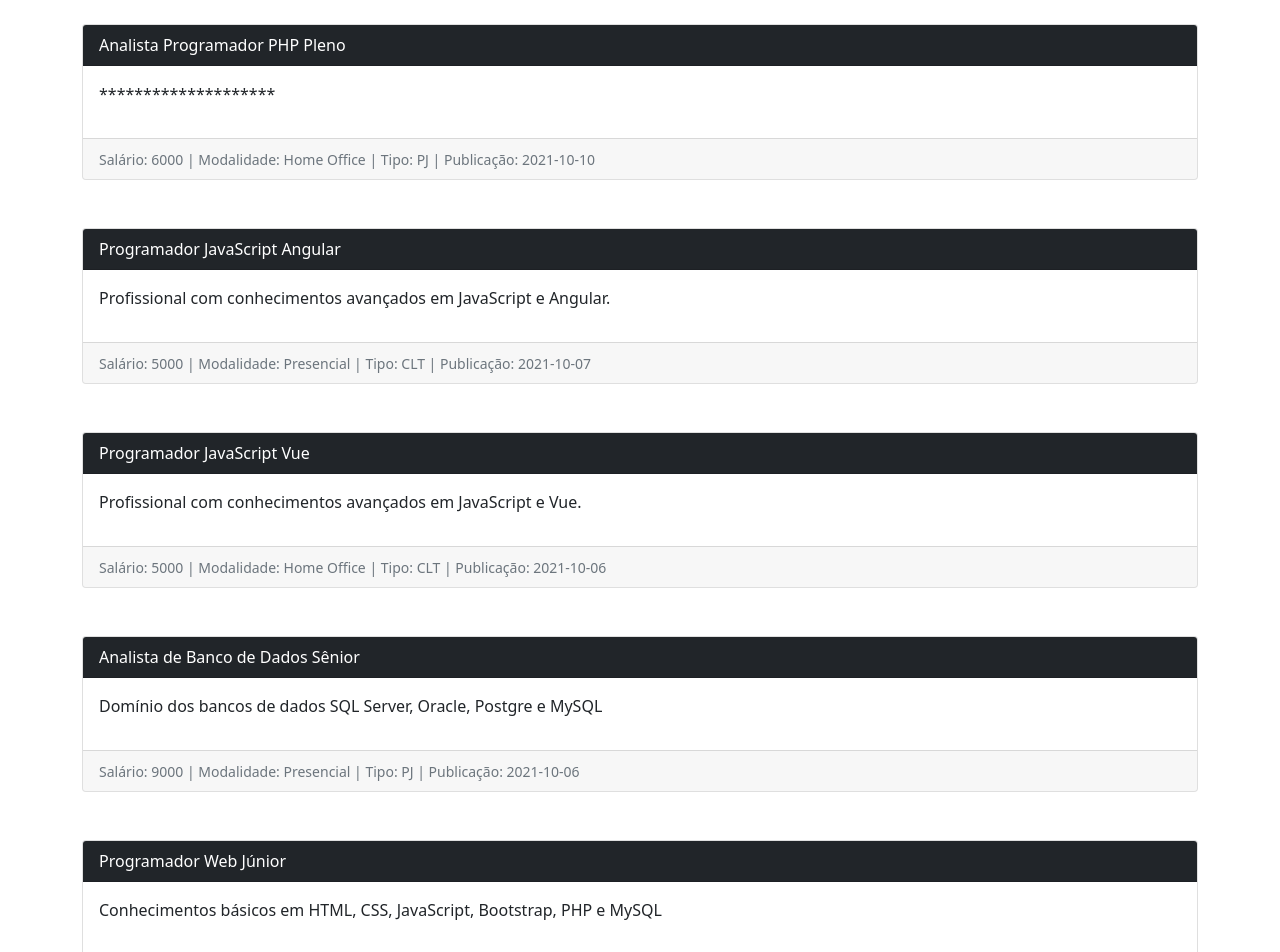
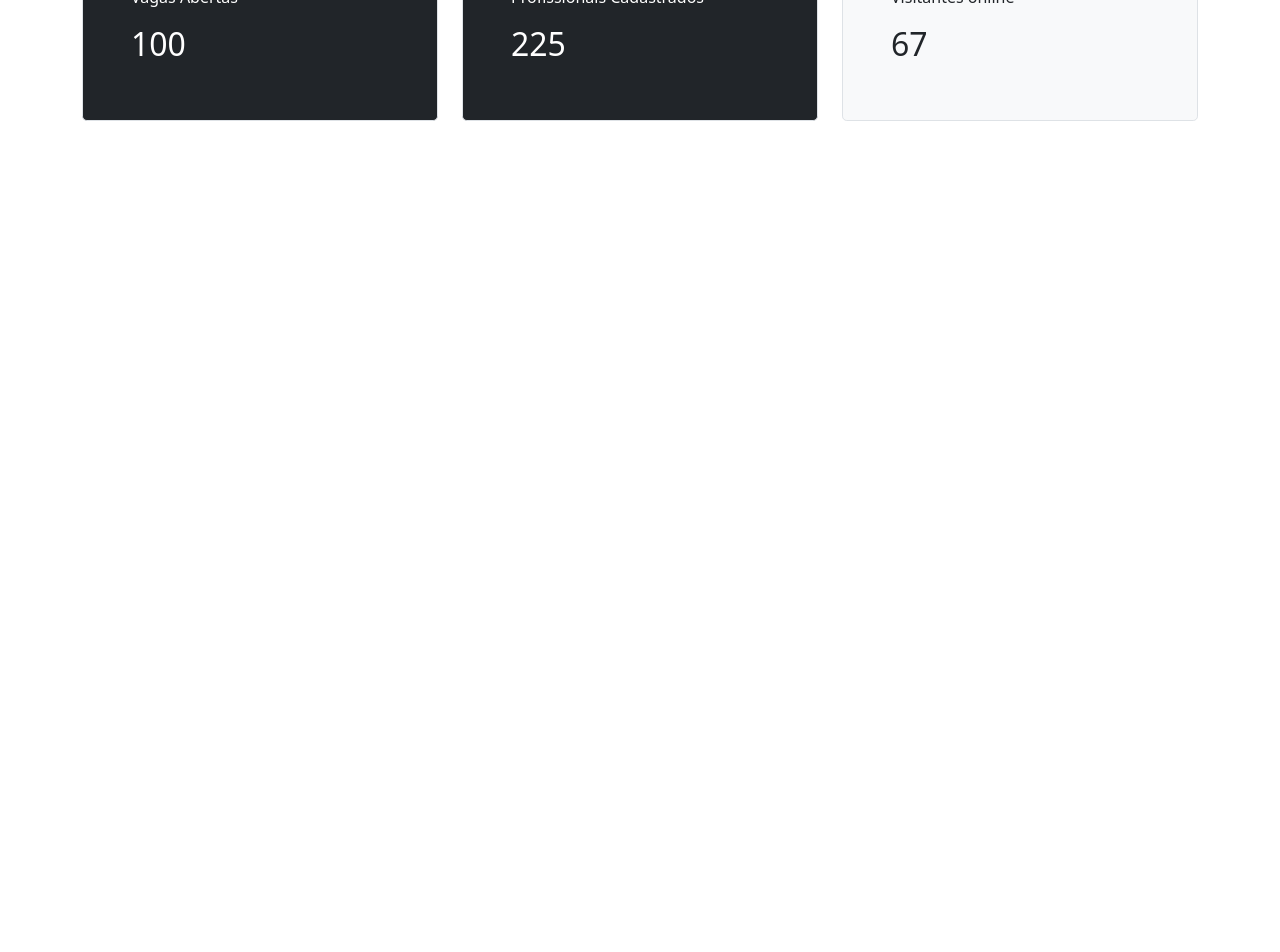
Before and after one commit to marcelocsantos7/VueMaster, a Vue app: page / in a window 1280 px wide. Shown: the part 640-1592 px from the top of the page. After the commit the page ends 800 px from the top, so only its background shows below. Built offline with nearby package versions, Linux system fonts and the light colour scheme.

Commit message:
atualizando PublicarVaga

```diff
--- a/src/components/comuns/Vaga.vue
+++ b/src/components/comuns/Vaga.vue
@@ -5,8 +5,9 @@
 			<p>{{ descricao }}</p>
 		</div>
 		<div class="card-footer">
-			<small class="text-muted">Salário: {{ salario }} | Modalidade: {{ modalidade }} | Tipo: {{ tipo }} | Publicação: {{
-				publicacao }}</small>
+			<small class="text-muted">Salário: {{ salario }} | Modalidade: {{ getModalidade }} | Tipo: {{ getTipo }} |
+				Publicação: {{
+					getPublicacao }}</small>
 		</div>
 	</div>
 </template>
@@ -48,6 +49,26 @@ export default {
 			required: true
 		},
 	},
+	computed: {
+		getModalidade() {
+			switch (this.modalidade) {
+				case "1": return 'Home Office'
+				case "2": return 'Presencial'
+			}
+			return ''
+		},
+		getTipo() {
+			switch (this.tipo) {
+				case "1": return 'CLT'
+				case "2": return 'PJ'
+			}
+			return ''
+		},
+		getPublicacao() {
+			let dataPublicacao = new Date(this.publicacao)
+			return dataPublicacao.toLocaleDateString('pt-BR')
+		}
+	}
 	// created() {
 	// 	console.log('titulo =', typeof this.titulo)
 	// 	console.log('descricao =', typeof this.descricaoVaga)
--- a/src/components/layouts/Content.vue
+++ b/src/components/layouts/Content.vue
@@ -1,20 +1,18 @@
 <template>
-
   <div>
     <h1>{{ titulo }}</h1>
-        <button @click="atualizarComponente()">Atualizar</button>
+    <!-- <button @click="atualizarComponente()">Atualizar</button> -->
     <button @click="conteudo = 'Home'">Home</button>
     <button @click="conteudo = 'Publicar'">Publicar Vaga</button>
-        <p>Propriedade com v-bind :class="$style['teste']" = {{ $style }}</p>
+    <!-- <p>Propriedade com v-bind :class="$style['teste']" = {{ $style }}</p>
         <div :class="$style['teste']">Classe teste</div>
-        <div>variavel data: {{ teste }}</div>
+        <div>variavel data: {{ teste }}</div> -->
     <!-- <Home />
         <Publicar /> -->
     <KeepAlive>
       <component :is="conteudo" />
     </KeepAlive>
   </div>
-
 </template>
 
 <script>
@@ -22,13 +20,13 @@ import PublicarVaga from '@/views/PublicarVaga.vue'
 import Home from '@/views/Home.vue'
 
 export default {
-  name:'Content',
-  components:{
+  name: 'Content',
+  components: {
     Home,
     Publicar: PublicarVaga,
   },
-  methods:{
-    atualizarComponente(){
+  methods: {
+    atualizarComponente() {
       this.titulo += '*'
     }
   },
@@ -91,7 +89,7 @@ export default {
 </script>
 
 <style module>
-    .teste{
+.teste {
   background-color: chocolate;
 }
 </style>
--- a/src/views/Home.vue
+++ b/src/views/Home.vue
@@ -41,46 +41,46 @@ export default {
   data: () => ({
     usuariosOnline: 0,
     vagas: [
-      {
-        titulo: 'Analista Programador PHP Pleno',
-        // descricao: 'Profissional com conhecimentos em PHP, Laravel e MySQL. Necessário 3 anos de experiências. Atuará na manutenção de sistemas legados da empresa.',
-        salario: 6000,
-        modalidade: 'Home Office',
-        tipo: 'PJ',
-        publicacao: '2021-10-10'
-      },
-      {
-        titulo: 'Programador JavaScript Angular',
-        descricao: 'Profissional com conhecimentos avançados em JavaScript e Angular.',
-        salario: 5000,
-        modalidade: 'Presencial',
-        tipo: 'CLT',
-        publicacao: '2021-10-07'
-      },
-      {
-        titulo: 'Programador JavaScript Vue',
-        descricao: 'Profissional com conhecimentos avançados em JavaScript e Vue.',
-        salario: 5000,
-        modalidade: 'Home Office',
-        tipo: 'CLT',
-        publicacao: '2021-10-06'
-      },
-      {
-        titulo: 'Analista de Banco de Dados Sênior',
-        descricao: 'Domínio dos bancos de dados SQL Server, Oracle, Postgre e MySQL',
-        salario: 9000,
-        modalidade: 'Presencial',
-        tipo: 'PJ',
-        publicacao: '2021-10-06'
-      },
-      {
-        titulo: 'Programador Web Júnior',
-        descricao: 'Conhecimentos básicos em HTML, CSS, JavaScript, Bootstrap, PHP e MySQL',
-        salario: 3000,
-        modalidade: 'Presencial',
-        tipo: 'CLT',
-        publicacao: '2021-10-05'
-      }
+      // {
+      //   titulo: 'Analista Programador PHP Pleno',
+      //   // descricao: 'Profissional com conhecimentos em PHP, Laravel e MySQL. Necessário 3 anos de experiências. Atuará na manutenção de sistemas legados da empresa.',
+      //   salario: 6000,
+      //   modalidade: 'Home Office',
+      //   tipo: 'PJ',
+      //   publicacao: '2021-10-10'
+      // },
+      // {
+      //   titulo: 'Programador JavaScript Angular',
+      //   descricao: 'Profissional com conhecimentos avançados em JavaScript e Angular.',
+      //   salario: 5000,
+      //   modalidade: 'Presencial',
+      //   tipo: 'CLT',
+      //   publicacao: '2021-10-07'
+      // },
+      // {
+      //   titulo: 'Programador JavaScript Vue',
+      //   descricao: 'Profissional com conhecimentos avançados em JavaScript e Vue.',
+      //   salario: 5000,
+      //   modalidade: 'Home Office',
+      //   tipo: 'CLT',
+      //   publicacao: '2021-10-06'
+      // },
+      // {
+      //   titulo: 'Analista de Banco de Dados Sênior',
+      //   descricao: 'Domínio dos bancos de dados SQL Server, Oracle, Postgre e MySQL',
+      //   salario: 9000,
+      //   modalidade: 'Presencial',
+      //   tipo: 'PJ',
+      //   publicacao: '2021-10-06'
+      // },
+      // {
+      //   titulo: 'Programador Web Júnior',
+      //   descricao: 'Conhecimentos básicos em HTML, CSS, JavaScript, Bootstrap, PHP e MySQL',
+      //   salario: 3000,
+      //   modalidade: 'Presencial',
+      //   tipo: 'CLT',
+      //   publicacao: '2021-10-05'
+      // }
     ]
   }),
   methods: {
@@ -96,6 +96,9 @@ export default {
   created() {
     setInterval(this.getOnlineUsers, 2000)
   },
+  activated() {
+    this.vagas = JSON.parse(localStorage.getItem('vagas'))
+  }
 }
 </script>
 
--- a/src/views/PublicarVaga.vue
+++ b/src/views/PublicarVaga.vue
@@ -9,26 +9,27 @@
     <div class="row mt-3">
       <div class="col">
         <label class="form-label">Titulo da Vaga</label>
-        <input type="text" class="form-control">
+        <input type="text" class="form-control" v-model="titulo">
         <div class="form-text">Por exemplo: Programador Javascript e VueJs</div>
       </div>
     </div>
     <div class="row mt-3">
       <div class="col">
         <label class="form-label">Descrição</label>
-        <textarea type="text" class="form-control"></textarea>
+        <textarea type="text" class="form-control" v-model="descricao"></textarea>
         <div class="form-text">Informe os detalhes da vaga.</div>
       </div>
     </div>
     <div class="row mt-3">
       <div class="col">
         <label class="form-label">Salário</label>
-        <input type="number" class="form-control">
+        <input type="number" class="form-control" v-model="salario">
         <div class="form-text">Informe o salário</div>
       </div>
       <div class="col">
         <label class="form-label">Modalidade</label>
-        <select class="form-select">
+        <select class="form-select" v-model="modalidade">
+          <option value="" disabled>--Selecione</option>
           <option value="1">Home Office</option>
           <option value="2">Presencial</option>
         </select>
@@ -36,11 +37,18 @@
       </div>
       <div class="col">
         <label class="form-label">Tipo</label>
-        <select class="form-select">
+        <select class="form-select" v-model="tipo">
+          <option value="" disabled="">Selecione</option>
           <option value="1">CLT</option>
           <option value="2">PJ</option>
         </select>
         <div class="form-text">Informe o tipo de contratação.</div>
+      </div>
+    </div>
+    <div class="row mt-3">
+      {{ titulo }} | {{ descricao }} | {{ salario }} | {{ modalidade }} | {{ tipo }} |
+      <div class="col">
+        <button type="submit" class="btn btn-primary" @click="salvarVaga">Cadastrar</button>
       </div>
     </div>
 
@@ -49,7 +57,35 @@
 
 <script>
 export default {
-  name: 'PublicarVaga'
+  name: 'PublicarVaga',
+  data: () => ({
+    titulo: '',
+    descricao: '',
+    salario: '',
+    modalidade: '',
+    tipo: ''
+  }),
+  methods: {
+    salvarVaga() {
+      let tempoDecorrido = Date.now()
+      let dataAtual = new Date(tempoDecorrido)
+
+      let vagas = JSON.parse(localStorage.getItem('vagas'))
+      if (!vagas) vagas = []
+
+      vagas.push(
+        {
+          titulo: this.titulo,
+          descricao: this.descricao,
+          salario: this.salario,
+          modalidade: this.modalidade,
+          tipo: this.tipo,
+          publicacao: dataAtual
+        }
+      )
+      localStorage.setItem('vagas', JSON.stringify(vagas))
+    }
+  }
 }
 </script>
 
```
Lines whose indentation alone changed are shown as unchanged.
